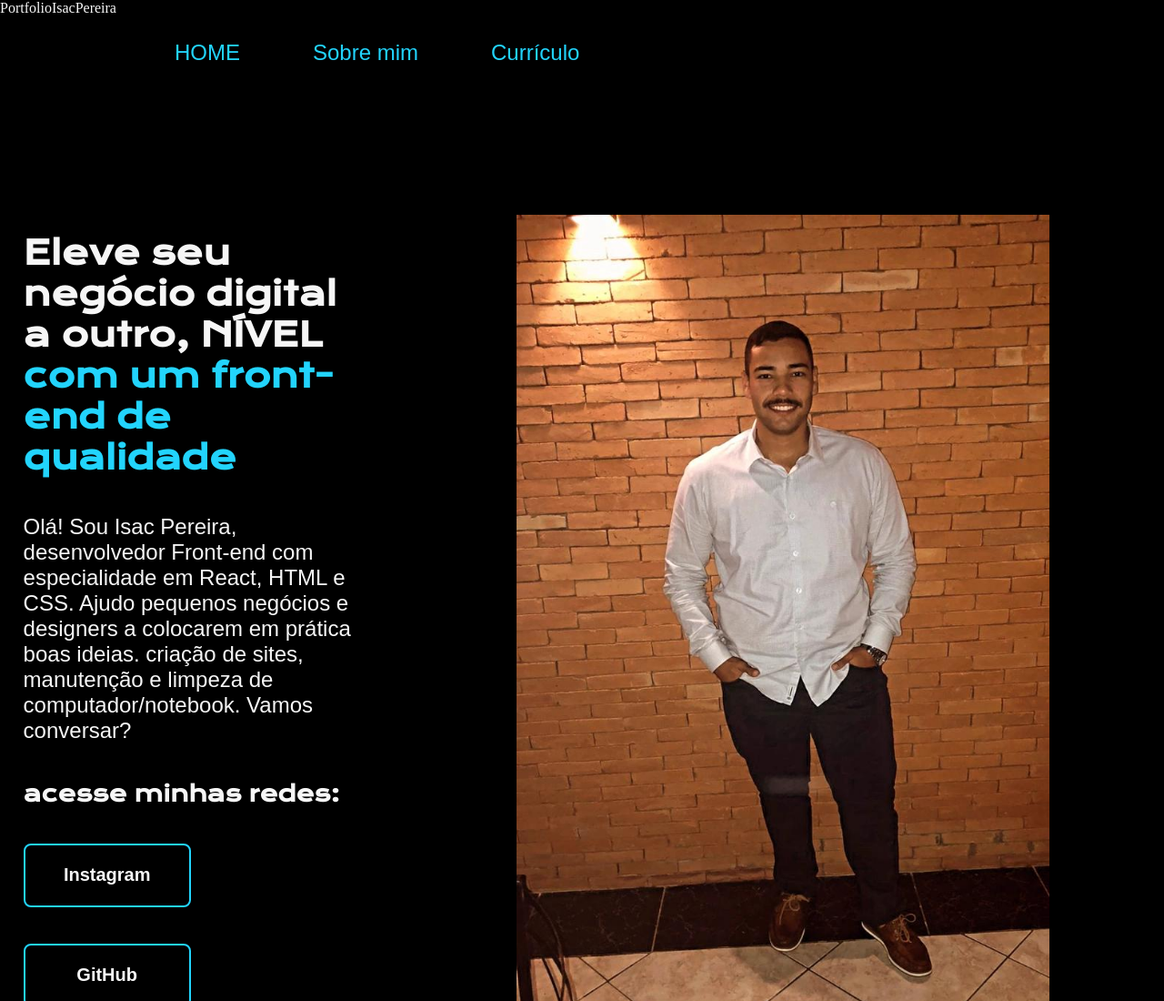
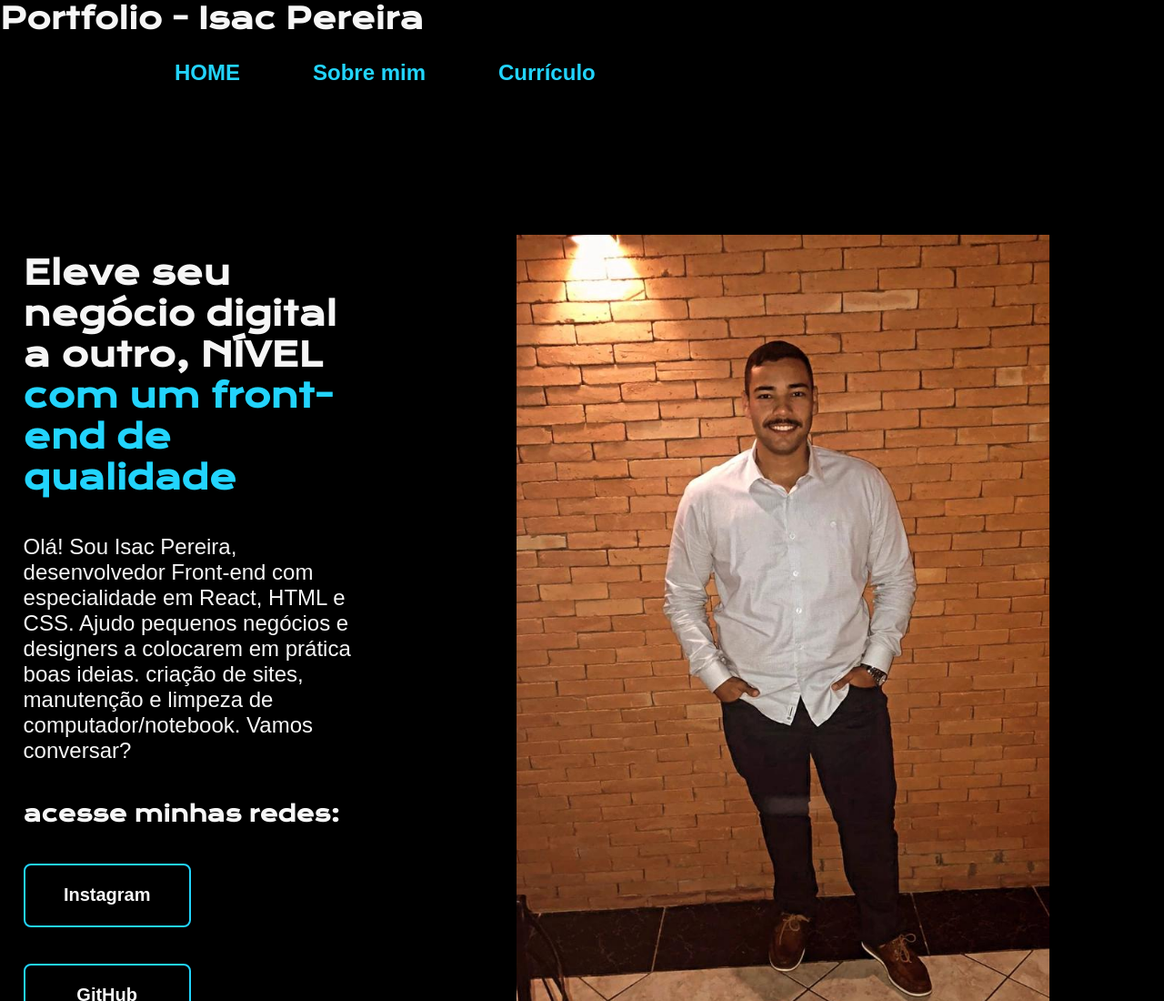
Before and after one commit to IsacPereirap/portfolio, a plain HTML site: page index.html in a window 1280 px wide. Shown: the top 1100 px of the page at 91% size. Drawn offline with nearby package versions, Linux system fonts and the light colour scheme.

Commit message:
alterar estilo header

```diff
--- a/index.html
+++ b/index.html
@@ -11,13 +11,14 @@
 </head>
 
 <body>
-    <header class="cabeçalho"> PortfolioIsacPereira
-        <nav class="cabeçalho__menu">
+    <header class="cabeçalho">
+        <h1>Portfolio - Isac Pereira</h1>
+         <nav class="cabeçalho__menu">
             <a class="cabeçalho__menu__link" href="index.html">HOME</a>
             <a class="cabeçalho__menu__link" href="about.html">Sobre mim</a>
             <a class="cabeçalho__menu__link" href="curriculo.html">Currículo</a>
 
-        </nav>
+         </nav>
     </header>
     <main class="apresentacao">
     <section class="apresentacao__conteudo">
--- a/styles/style.css
+++ b/styles/style.css
@@ -23,7 +23,8 @@ body{
 
 }
 
-.cabeçalho {
+.cabeçalho h1{
+    font-family: var(--fonte-primaria);
 
 }
 
@@ -36,7 +37,7 @@ body{
 .cabeçalho__menu__link {
         font-family: var(--fonte-secundaria);
         font-size: 1.5rem;
-        font-weight 600;
+        font-weight: 600;
         color: var(--cor-terciaria);
         text-decoration: none;
 }
```
Also changed, not shown: about.html (+2 -1 lines), curriculo.html (+2 -1 lines).
